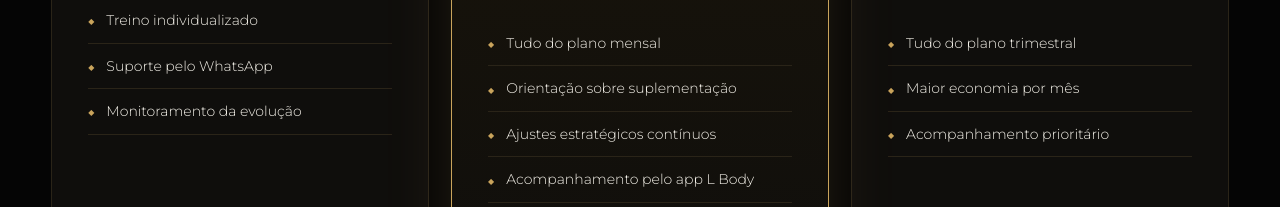
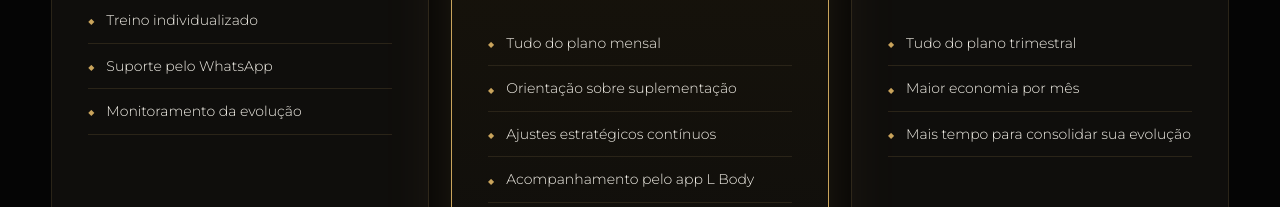
Before and after one commit to andrelira-bp/lbody-site, a plain HTML site: page index.html in a window 1280 px wide. Shown: the part 7450-7657 px from the top of the page. Drawn offline with nearby package versions, Linux system fonts and the light colour scheme; a web font is replaced by a local one.

Commit message:
Ajuste de texto no plano semestral

```diff
--- a/index.html
+++ b/index.html
@@ -538,7 +538,7 @@ const appPrints = ["app-inicio.png","app-treino.png","app-ranking.png"];
 const planos = [
   {badge:"Essencial", nome:"Mensal", preco:"Consulte", desc:"Para começar com flexibilidade.", itens:["Treino individualizado","Suporte pelo WhatsApp","Monitoramento da evolução"], btn:"Quero este", hot:false},
   {badge:"Mais pedido", nome:"Trimestral", preco:"Consulte", desc:"Tempo ideal para ver a transformação acontecer.", itens:["Tudo do plano mensal","Orientação sobre suplementação","Ajustes estratégicos contínuos","Acompanhamento pelo app L Body"], btn:"Quero começar agora", hot:true},
-  {badge:"Premium", nome:"Semestral", preco:"Consulte", desc:"Para quem quer resultado consistente de verdade.", itens:["Tudo do plano trimestral","Maior economia por mês","Acompanhamento prioritário"], btn:"Quero este", hot:false}
+  {badge:"Premium", nome:"Semestral", preco:"Consulte", desc:"Para quem quer resultado consistente de verdade.", itens:["Tudo do plano trimestral","Maior economia por mês","Mais tempo para consolidar sua evolução"], btn:"Quero este", hot:false}
 ];
 /* =============================================== */
 
```
